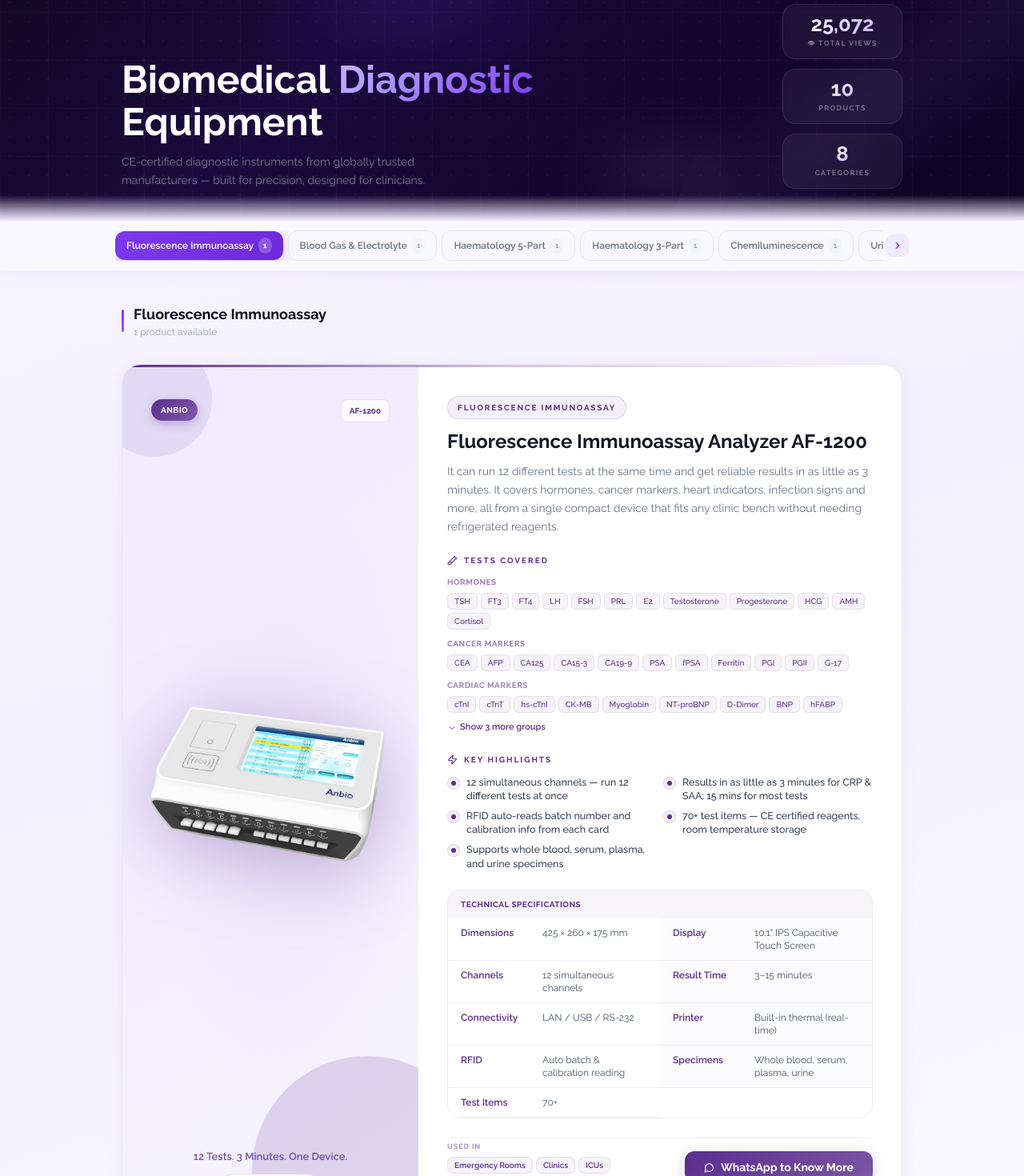
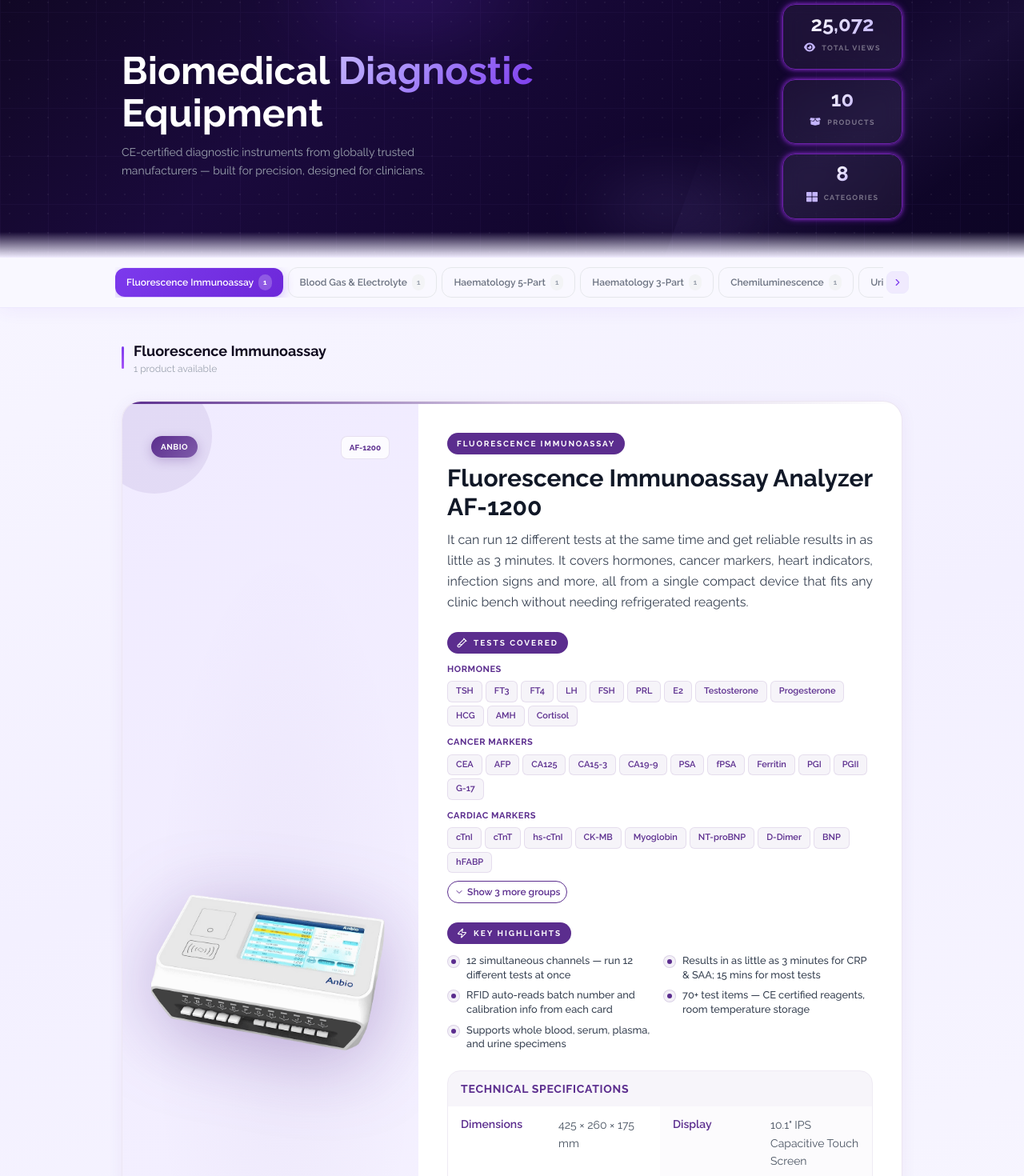
Before and after one commit to aayushmlk/cognidx, a Next.js app: page /products in a window 1280 px wide. Shown: the part 178-1648 px from the top of the page at 80% size. Built offline with nearby package versions, Linux system fonts and the light colour scheme.

Commit message:
Design Updates - Product Page

```diff
--- a/package.json
+++ b/package.json
@@ -26,6 +26,7 @@
     "eslint-config-next": "14.2.5",
     "postcss": "^8",
     "tailwindcss": "^3.4.1",
-    "typescript": "^5"
+    "typescript": "^5",
+    "unlighthouse": "^0.17.7"
   }
 }
--- a/src/components/About.tsx
+++ b/src/components/About.tsx
@@ -404,17 +404,11 @@
     return (
       <div
         key={svc.title}
+        className="relative flex flex-col items-center p-6 rounded-[22px] bg-white border transition-transform cursor-default text-center"
         style={{
-                    background: "#fff",
           border: "1px solid rgba(124,58,237,0.10)",
-                    borderRadius: 22,
-                    padding: "28px 22px 24px",
-                    position: "relative",
           overflow: "hidden",
           transition: "transform 0.22s, box-shadow 0.22s, border-color 0.22s",
-                    cursor: "default",
-                    display: "flex",
-                    flexDirection: "column",
         }}
         onMouseEnter={(e) => {
           e.currentTarget.style.transform = "translateY(-5px)";
@@ -428,44 +422,60 @@
         }}
       >
         {/* Subtle top accent line */}
-                  <div style={{
-                    position: "absolute", top: 0, left: 24, right: 24, height: 2,
+        <div
+          style={{
+            position: "absolute",
+            top: 0,
+            left: 24,
+            right: 24,
+            height: 2,
             borderRadius: "0 0 4px 4px",
-                    background: "linear-gradient(90deg, rgba(124,58,237,0.0), rgba(124,58,237,0.35), rgba(124,58,237,0.0))",
-                  }} />
+            background:
+              "linear-gradient(90deg, rgba(124,58,237,0.0), rgba(124,58,237,0.35), rgba(124,58,237,0.0))",
+          }}
+        />
 
         {/* Step number */}
-                  <div style={{
-                    fontSize: 14, fontWeight: 700, letterSpacing: "0.2em",
-                    color: "rgba(106, 6, 213, 0.66)", marginBottom: 18,
-                    textTransform: "uppercase",
-                  }}>
+        <div
+          className="uppercase mb-4"
+          style={{
+            fontSize: 14,
+            fontWeight: 700,
+            letterSpacing: "0.2em",
+            color: "rgba(106, 6, 213, 0.66)",
+          }}
+        >
           0{i + 1}
         </div>
 
-                  {/* Icon box */}
-                  <div style={{
-                    width: 46, height: 46, borderRadius: 13, marginBottom: 22,
+        {/* Icon */}
+        <div
+          className="flex items-center justify-center mb-4 w-20 h-20 rounded-[13px]"
+          style={{
             background: "#f5f3ff",
             border: "1px solid rgba(124,58,237,0.12)",
-                    display: "flex", alignItems: "center", justifyContent: "center",
-                    flexShrink: 0,
-                  }}>
-                    <Icon size={19} style={{ color: "#7c3aed" }} />
+          }}
+        >
+          <Icon size={26} style={{ color: "#7c3aed" }} />
         </div>
 
         {/* Title */}
-                  <div style={{
-                    fontSize: 15, fontWeight: 700, color: "#140830",
-                    marginBottom: 10, lineHeight: 1.3,
-                  }}>
+        <div
+          className="font-bold mb-3"
+          style={{
+            fontSize: 16,
+            color: "#7c3aed",
+            lineHeight: 1.3,
+          }}
+        >
           {svc.title}
         </div>
 
-                  {/* Desc */}
-                  <div style={{
-                    fontSize: 13, color: "#7c6fa0", lineHeight: 1.75, flexGrow: 1,
-                  }}>
+        {/* Description */}
+        <div
+          className="text-sm text-[#7c6fa0] leading-relaxed"
+          style={{ lineHeight: 1.75 }}
+        >
           {svc.desc}
         </div>
       </div>
--- a/src/components/CTA Button.tsx
+++ b/src/components/CTA Button.tsx
@@ -19,7 +19,7 @@
     <div className="fixed bottom-6 right-6 z-50 flex flex-col items-end">
 
       <div
-        className={`flex flex-col items-center gap-3 mb-3 transition-all duration-300 ${
+        className={`flex flex-col items-center gap-3 mb-3 mr-1 transition-all duration-300 ${
           open
             ? "opacity-100 translate-y-0"
             : "opacity-0 translate-y-5 pointer-events-none"
@@ -29,21 +29,21 @@
           href="https://wa.me/9779819425801"
           target="_blank"
           rel="noopener noreferrer"
-          className="bg-green-500 hover:bg-green-600 p-3 rounded-full shadow-lg transition"
+          className="bg-green-500 hover:bg-green-600 p-4 rounded-full shadow-lg transition"
         >
           <FaWhatsapp className="text-white text-xl" />
         </a>
 
         <a
           href="mailto:info@cognidx.com.np"
-          className="bg-blue-500 hover:bg-blue-600 p-3 rounded-full shadow-lg transition"
+          className="bg-blue-500 hover:bg-blue-600 p-4 rounded-full shadow-lg transition"
         >
           <MdEmail className="text-white text-xl" />
         </a>
 
         <a
           href="tel:+9779819425801"
-          className="bg-red-500 hover:bg-red-600 p-3 rounded-full shadow-lg transition"
+          className="bg-red-500 hover:bg-red-600 p-4 rounded-full shadow-lg transition"
         >
           <FaPhoneAlt className="text-white text-lg" />
         </a>
--- a/src/components/ProductCard.tsx
+++ b/src/components/ProductCard.tsx
@@ -2,7 +2,7 @@
 
 import { useState, useEffect } from "react";
 import Image from "next/image";
-import { Eye, Zap, ChevronDown, ChevronUp, TestTube2, FlaskConical, MessageCircle } from "lucide-react";
+import { Eye, Zap, ChevronDown, ChevronUp, TestTube2, FlaskConical, MessageCircle, HeartPulse, ClipboardPlus } from "lucide-react";
 import type { Product } from "@/data/products";
 
 interface Props {
@@ -113,14 +113,20 @@
           {/* Category + Name + Description */}
           <div>
             <div className="flex items-center gap-2 mb-3 flex-wrap">
-              <span className="text-[10px] font-bold tracking-[0.18em] uppercase px-3 py-1.5 rounded-full" style={{ background: `${accent}12`, color: accent, border: `1px solid ${accent}28` }}>
+  <span
+    className="inline-flex items-center text-[10px] font-bold tracking-[0.18em] uppercase px-3 py-1.5 rounded-full shadow-sm"
+    style={{
+      background: accent || "#22c55e",
+      color: "#ffffff",
+    }}
+  >
     {product.category}
   </span>
 </div>
-            <h3 className="text-xl lg:text-2xl font-bold leading-snug mb-2.5 text-[#111827]">
+            <h3 className="text-xl lg:text-3xl font-bold leading-snug mb-2.5 text-[#111827]">
               {product.name}
             </h3>
-            <p className="text-sm text-[#6b7280] leading-relaxed">
+            <p className="text-base text-gray-700 text-justify leading-relaxed">
               {product.description}
             </p>
           </div>
@@ -128,19 +134,27 @@
           {/* ── Tests Covered ── */}
           {enrich && product.testsCovered.length > 0 && (
             <div>
-              <div className="flex items-center gap-2 mb-3">
-                <TestTube2 size={13} style={{ color: accent }} />
-                <p className="text-[10px] font-bold uppercase tracking-[0.2em]" style={{ color: accent }}>Tests Covered</p>
+           <div
+  className="inline-flex items-center gap-2 mb-3 px-3 py-1.5 rounded-full"
+  style={{
+    background: accent || "#22c55e", // green fill
+    color: "#ffffff",
+  }}
+>
+  <TestTube2 size={13} style={{ color: "#fff" }} />
+  <p className="text-[10px] font-bold uppercase tracking-[0.2em] text-white">
+    Tests Covered
+  </p>
 </div>
-              <div className="space-y-2.5">
+              <div className="space-y-3">
                 {(showAllTests ? product.testsCovered : product.testsCovered.slice(0, 3)).map((group) => (
                   <div key={group.label}>
-                    <p className="text-[10px] font-bold uppercase tracking-wider mb-1.5" style={{ color: `${accent}99` }}>{group.label}</p>
+                    <p className="text-[11px] font-bold uppercase tracking-wider mb-1.5 "  style={{ color: accent }}>{group.label}</p>
                     <div className="flex flex-wrap gap-1">
                       {group.items.map((item) => (
                         <span
                           key={item}
-                          className="text-[10px] font-medium px-2 py-0.5 rounded-md"
+                          className="text-[11px] font-semibold px-2.5 py-1 rounded-md"
                           style={{ background: `${accent}0d`, color: accent, border: `1px solid ${accent}1e` }}
                         >
                           {item}
@@ -153,8 +167,8 @@
               {product.testsCovered.length > 3 && (
                 <button
                   onClick={() => setShowAllTests(v => !v)}
-                  className="mt-2.5 flex items-center gap-1 text-[11px] font-semibold transition-colors"
-                  style={{ color: accent }}
+                  className="mt-2.5 flex items-center gap-1 text-[12px] font-semibold transition-colors border  border-3 rounded-full py-1 px-2"
+                  style={{ color: accent, borderColor: `${accent}`, }}
                 >
                   {showAllTests ? <><ChevronUp size={12} /> Show less</> : <><ChevronDown size={12} /> Show {product.testsCovered.length - 3} more groups</>}
                 </button>
@@ -164,9 +178,17 @@
 
           {/* ── Key Highlights ── */}
           <div>
-            <div className="flex items-center gap-2 mb-3">
-              <Zap size={13} style={{ color: accent }} />
-              <p className="text-[10px] font-bold uppercase tracking-[0.2em]" style={{ color: accent }}>Key Highlights</p>
+           <div
+  className="inline-flex items-center gap-2 mb-3 px-3 py-1.5 rounded-full"
+  style={{
+    background: accent || "#22c55e", // green fill
+    color: "#ffffff",
+  }}
+>
+  <Zap size={13} style={{ color: "#fff" }} />
+  <p className="text-[10px] font-bold uppercase tracking-[0.2em] text-white">
+   Key Highlights
+  </p>
 </div>
             <div className="grid grid-cols-1 sm:grid-cols-2 gap-2">
               {(product.highlights).map((h) => (
@@ -174,7 +196,7 @@
                   <span className="w-4 h-4 rounded-full flex items-center justify-center shrink-0 mt-0.5" style={{ background: `${accent}12`, border: `1.5px solid ${accent}28` }}>
                     <span className="w-1.5 h-1.5 rounded-full" style={{ background: accent }} />
                   </span>
-                  <span className="text-[0.78rem] text-[#374151] leading-snug font-medium">{h}</span>
+                  <span className="text-[0.8rem] text-[#374151] leading-snug font-medium">{h}</span>
                 </div>
               ))}
             </div>
@@ -182,21 +204,35 @@
 
           {/* ── Specs Table ── */}
        <div className="rounded-2xl overflow-hidden" style={{ border: `1px solid ${accent}18` }}>
-            <div className="px-4 py-2.5 flex items-center gap-2" style={{ background: `${accent}0c` }}>
-              <span className="text-[10px] font-bold uppercase tracking-wider" style={{ color: accent }}>Technical Specifications</span>
+  <div className="px-4 py-3 flex items-center gap-2" style={{ background: `${accent}0c` }}>
+    <span
+      className="text-sm font-bold uppercase tracking-wider"
+      style={{ color: accent }}
+    >
+      Technical Specifications
+    </span>
   </div>
+
   <div className="grid grid-cols-1 sm:grid-cols-2">
     {product.specs.map((s, i) => (
       <div
         key={s.key}
-                  className="flex gap-3 px-4 py-2.5 border-b text-xs"
+        className="flex gap-3 px-4 py-3 border-b text-sm"
         style={{
           background: i % 2 === 0 ? "white" : `${accent}04`,
           borderColor: `${accent}10`,
         }}
       >
-                  <span className="font-semibold shrink-0 min-w-[90px]" style={{ color: accent }}>{s.key}</span>
-                  <span className="text-[#4b5563]">{s.value}</span>
+        <span
+          className="font-semibold shrink-0 min-w-[110px] text-sm"
+          style={{ color: accent }}
+        >
+          {s.key}
+        </span>
+
+        <span className="text-gray-600 text-sm leading-relaxed">
+          {s.value}
+        </span>
       </div>
     ))}
   </div>
@@ -206,16 +242,30 @@
           <div className="flex flex-col sm:flex-row sm:items-center justify-between gap-4 pt-1" style={{ borderTop: `1px solid ${accent}12` }}>
             {enrich && (
               <div>
-                <p className="text-[9px] font-bold uppercase tracking-widest mb-1.5" style={{ color: `${accent}88` }}>Used In</p>
+               <div
+  className="inline-flex items-center gap-2 mb-3 px-3 py-1.5 rounded-full"
+  style={{
+    background: accent || "#22c55e", // green fill
+    color: "#ffffff",
+  }}
+>
+  <ClipboardPlus size={13} style={{ color: "#fff" }} />
+  <p className="text-[10px] font-bold uppercase tracking-[0.2em] text-white">
+   Used In
+  </p>
+</div>
                 <div className="flex flex-wrap gap-1">
                   {product.applicationScenarios.map((s) => (
-                    <span key={s} className="text-[10px] font-semibold px-2 py-0.5 rounded-lg" style={{ background: `${accent}0e`, color: accent, border: `1px solid ${accent}1e` }}>
+                    <span key={s} className="text-[11px] font-semibold px-2.5 py-1 rounded-lg" style={{ background: `${accent}0e`, color: accent, border: `1px solid ${accent}1e` }}>
                       {s}
                     </span>
                   ))}
                 </div>
               </div>
             )}
+
+          </div>
+          <div >
               <a
               href="https://wa.me/9779819425801?text=I'm%20interested%20in%20learning%20more%20about%20your%20products."
               target="_blank"
@@ -227,7 +277,7 @@
               }}
             >
               <MessageCircle size={13} />
-              WhatsApp to Know More
+              Enquire
             </a>
           </div>
         </div>
--- a/src/components/Products.tsx
+++ b/src/components/Products.tsx
@@ -5,6 +5,8 @@
 import ProductRow from "./ProductCard";
 import { ArrowLeft, FlaskConical, ChevronLeft, ChevronRight, Activity } from "lucide-react";
 import Link from "next/link";
+import { FaThLarge } from "react-icons/fa";
+import { FaBoxOpen, FaEye } from "react-icons/fa6";
 
 export default function Products() {
   const [activeCategory, setActiveCategory] = useState<string | null>(null);
@@ -153,7 +155,7 @@
             </Link>
 
             <div
-              className="hidden sm:flex items-center gap-2 px-3 py-1.5 rounded-full"
+              className="hidden sm:flex items-center gap-2 px-3 py-1.5 mt-2 rounded-full"
               style={{
                 background: "rgba(167,139,250,0.10)",
                 border: "1px solid rgba(167,139,250,0.25)",
@@ -167,10 +169,10 @@
           </div>
 
           {/* Main hero content — horizontal layout */}
-          <div className="flex flex-col lg:flex-row lg:items-end lg:justify-between gap-8">
+        <div className="flex flex-col lg:flex-row lg:items-center lg:justify-between gap-8">
 
   {/* Title block */}
-            <div className="flex-1">
+  <div className="flex-1 flex flex-col justify-center">
     <h1
       className="font-bold text-white leading-[1.1] mb-3"
       style={{ fontSize: "clamp(1.8rem, 4vw, 3rem)" }}
@@ -188,17 +190,18 @@
       </span>
       <br />Equipment
     </h1>
-              <p className="text-white/45 text-sm leading-relaxed max-w-sm">
+
+    <p className="text-gray-400 text-sm leading-relaxed max-w-sm">
       CE-certified diagnostic instruments from globally trusted manufacturers — built for precision, designed for clinicians.
     </p>
   </div>
 
-            {/* Stats row */}
-            <div className="flex flex-col items-center gap-3 flex-wrap">
+  {/* Stats */}
+    <div className="flex flex-col items-center gap-3 flex-wrap mb-2">
               {[
-                { num: totalVisitors.toLocaleString(), label: "👁 Total Views" },
-                { num: products.length, label: "Products" },
-                { num: categories.length, label: "Categories" },
+                { num: totalVisitors.toLocaleString(), label: " Total Views",icon: <FaEye size={14} />  },
+                { num: products.length, label: "Products", icon: <FaBoxOpen size={14}/>  },
+                { num: categories.length, label: "Categories",icon: <FaThLarge size={14}/> },
 
 
               ].map((s) => (
@@ -207,9 +210,10 @@
   className="flex flex-col items-center px-5 py-3 rounded-2xl"
   style={{
     background: "rgba(255,255,255,0.05)",
-                    border: "1px solid rgba(255,255,255,0.10)",
+    border: "1px solid #6b21a8",        // dark purple border
     backdropFilter: "blur(12px)",
     minWidth: 150,
+    boxShadow: "0 0 4px #6b21a8, 0 0 8px #6b21a8", // subtle tight glow
   }}
 >
                   <span
@@ -224,9 +228,15 @@
                   >
                     {s.num}
                   </span>
+                  <div className="flex items-center justify-center gap-2">
+                      {/* Icon */}
+      <div className="mb-2 text-xl text-purple-300 mt-1">
+        {s.icon}
+      </div>
                   <span style={{ fontSize: 9, fontWeight: 700, letterSpacing: "0.15em", textTransform: "uppercase", color: "rgba(255,255,255,0.4)" }}>
                     {s.label}
                   </span>
+                  </div>
                 </div>
               ))}
             </div>
```
Also changed, not shown: 2 other files (tests, documents, lock files or other folders). Lines whose indentation alone changed are shown as unchanged.
